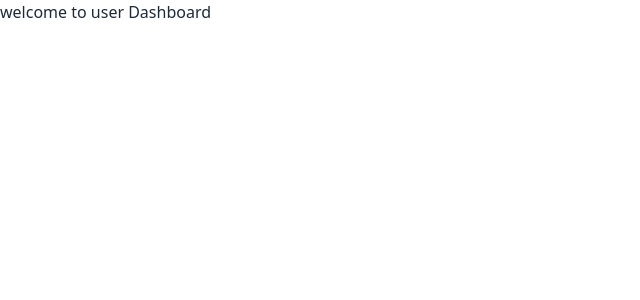
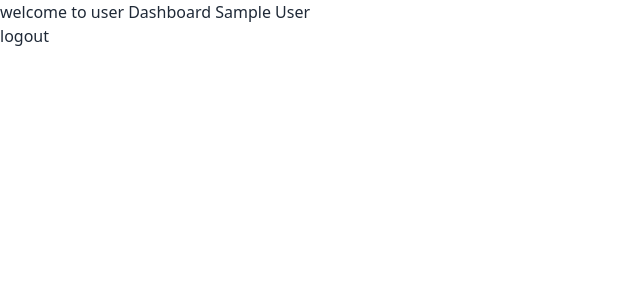
Before and after one commit to Imran-2022/MFS_FRONTEND, a React (Vite) app: page /user in a window 1280 px wide. Shown: the top 300 px of the page, without its empty margins (0-640 px from the left). Built offline with nearby package versions, Linux system fonts and the light colour scheme; sample sign-in values are in the browser's storage.

Commit message:
feat:use contest

```diff
--- a/src/Auth/Login.jsx
+++ b/src/Auth/Login.jsx
@@ -1,10 +1,11 @@
-import React, { useState } from 'react';
+import React, { useState,useContext } from 'react';
 import { Link, useNavigate } from 'react-router-dom';
-import * as jwt_decode from 'jwt-decode';
+import AuthContext from "../context/AuthContext";
 
 const Login = () => {
+
     const navigate = useNavigate();
-
+    const { login } = useContext(AuthContext);
     const [inputs, setInputs] = useState({
         identifier: "", // Can be mobile number or email
         pin: "",
@@ -16,31 +17,7 @@ const Login = () => {
 
     const handleSubmit = (e) => {
         e.preventDefault();
-        const { identifier, pin } = inputs;
-        console.log("inputs-login",inputs);
-
-        fetch(`${import.meta.env.VITE_ENDPOINT}/user/auth`, {
-            method: 'POST',
-            headers: {
-                'Content-Type': 'application/json',
-            },
-            body: JSON.stringify({ identifier, pin }),
-        })
-            .then(res => res.json())
-            .then(data => {
-                console.log("login",data);
-                if (data.user.accountType=="User") {
-                    navigate(`/user`);
-                }
-                else if (data.user.accountType=='Agent'){
-                    navigate('/agent');
-                }else if(data.user.accountType=="Admin"){
-                    navigate('/admin');
-                }
-            })
-            .catch(error => {
-                console.error('Error during login:', error);
-            });
+        login(inputs)
     };
 
     return (
--- a/src/Root.jsx
+++ b/src/Root.jsx
@@ -1,12 +1,11 @@
 import { Outlet } from 'react-router-dom';
+import { AuthProvider } from './context/AuthContext';
 
 const Root = () => {
     return (
-        <div>
-            <div>
-                <Outlet></Outlet>
-            </div>
-        </div>
+        <AuthProvider>
+            <Outlet />
+        </AuthProvider>
     );
 };
 
--- /dev/null
+++ b/src/context/AuthContext.jsx
@@ -0,0 +1,54 @@
+import { createContext, useState, useEffect } from "react";
+import { useNavigate } from 'react-router-dom';
+const AuthContext = createContext();
+
+export const AuthProvider = ({ children }) => {
+    const navigate = useNavigate();
+    const [user, setUser] = useState(null);
+
+    useEffect(() => {
+        const storedUser = JSON.parse(localStorage.getItem("user"));
+        if (storedUser) setUser(storedUser);
+        else navigate('/');
+    }, []);
+
+    const login = (inputs) => {
+        const { identifier, pin } = inputs;
+        fetch(`${import.meta.env.VITE_ENDPOINT}/user/auth`, {
+            method: 'POST',
+            headers: {
+                'Content-Type': 'application/json',
+            },
+            body: JSON.stringify({ identifier, pin }),
+        })
+            .then(res => res.json())
+            .then(data => {
+                setUser(data);
+                localStorage.setItem("user", JSON.stringify(data));
+                if (data.user.accountType=="User") {
+                    navigate(`/user`);
+                }
+                else if (data.user.accountType=='Agent'){
+                    navigate('/agent');
+                }else if(data.user.accountType=="Admin"){
+                    navigate('/admin');
+                }
+            })
+            .catch(error => {
+                console.error('Error during login:', error);
+            });
+    };
+
+    const logout = () => {
+        setUser(null);
+        localStorage.removeItem("user");
+        navigate('/');
+    };
+    return (
+        <AuthContext.Provider value={{ user, login, logout }}>
+            {children}
+        </AuthContext.Provider>
+    );
+};
+
+export default AuthContext;
--- a/src/dashboard/UserDashboard.jsx
+++ b/src/dashboard/UserDashboard.jsx
@@ -1,9 +1,12 @@
-import React from 'react'
+import { useContext } from "react";
+import AuthContext from "../context/AuthContext";
 
 const UserDashboard = () => {
+  const { logout,user } = useContext(AuthContext);
   return (
     <div>
-      <p>welcome to user Dashboard</p>
+      <p>welcome to user Dashboard {user?.user?.name}</p>
+      <button onClick={()=>logout()}>logout</button>
     </div>
   )
 }
--- a/src/main.jsx
+++ b/src/main.jsx
@@ -12,7 +12,6 @@ import Register from './Auth/Register';
 import UserDashboard from './dashboard/UserDashboard';
 import AgentDashboard from './dashboard/AgentDashboard';
 import AdminDashboard from './dashboard/AdminDashboard';
-
 
 const router = createBrowserRouter([
   {
```
